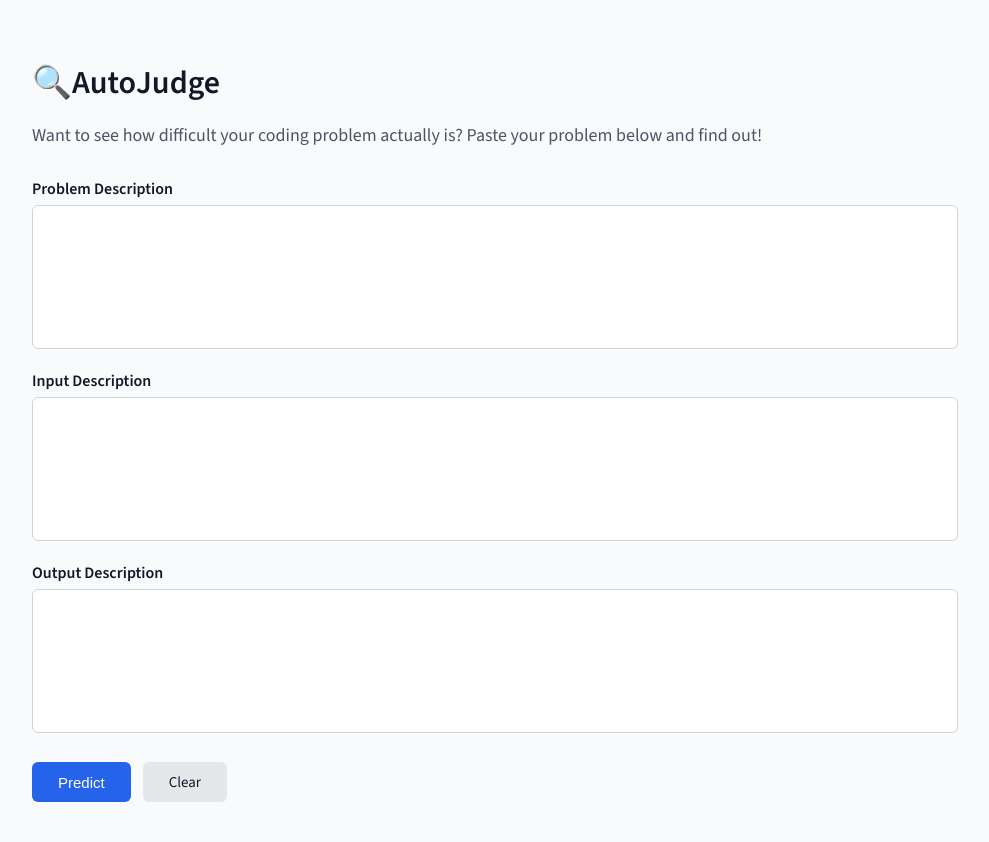
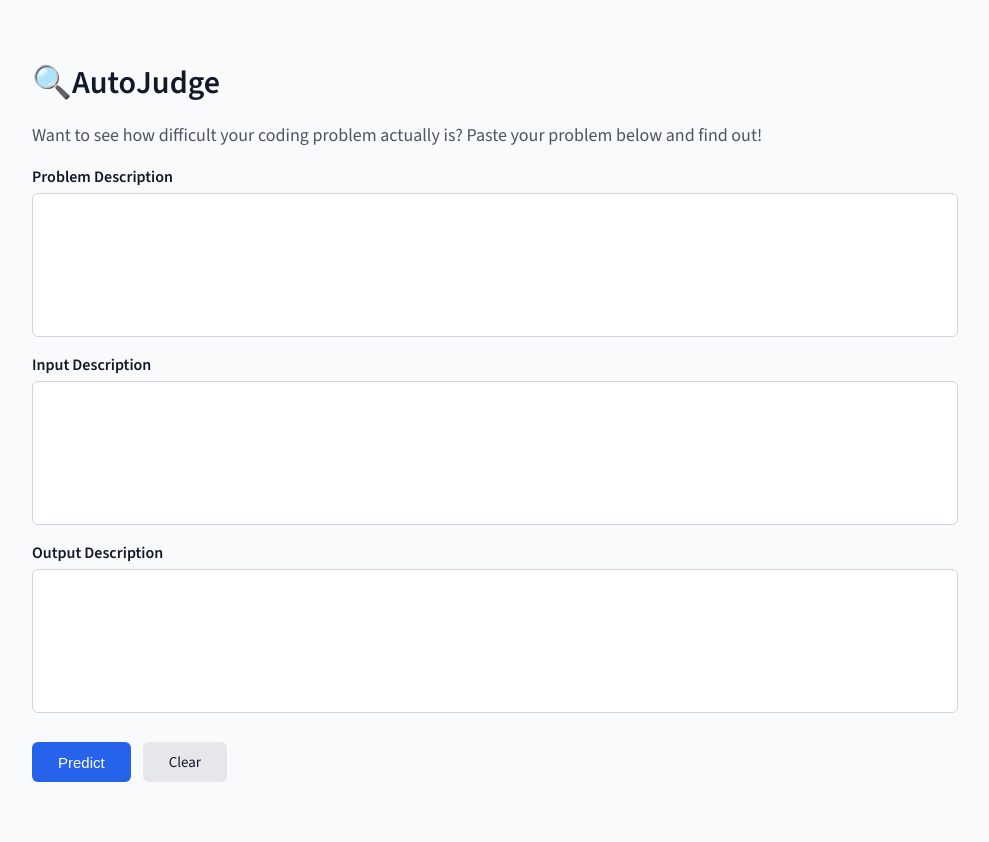
Before and after one commit to Unknown221B/AutoJudge, a Flask app: page / in a window 1280 px wide. Shown: the whole page, without its empty margins (158-1147 px from the left). After the commit the page ends 782 px from the top, so only its background shows below. Run offline with Flask 3, Linux system fonts and the light colour scheme; parts of the project's set-up code (start-up, migrations or seed data) failed here and were passed over.

Commit message:
Update UI

```diff
--- a/static/style.css
+++ b/static/style.css
@@ -16,7 +16,7 @@ h1 {
 
 .subtitle {
     color: #4b5563;
-    margin-bottom: 28px;
+    margin-bottom: 16px;
     font-size: 18px;
     line-height: 1.6;
     font-weight: 500;
@@ -24,7 +24,7 @@ h1 {
 
 label {
     display: block;
-    margin-top: 16px;
+    margin-top: 12px;
     margin-bottom: 6px;
     font-weight: 600;
 }
```
Also changed, not shown: 1 other file.
